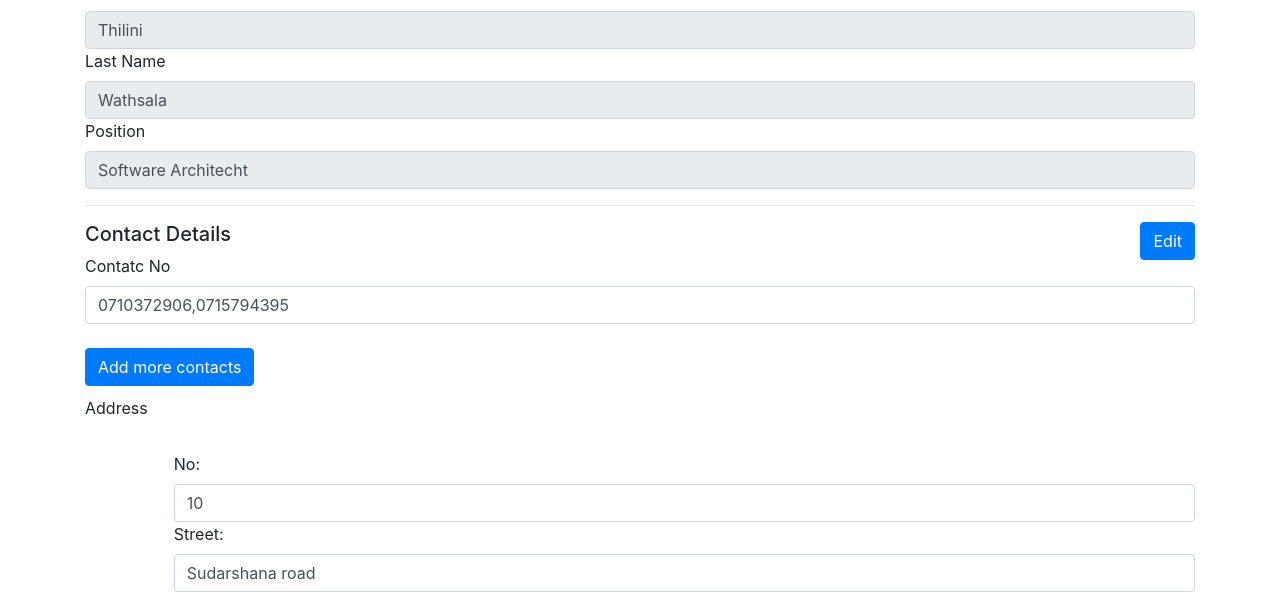
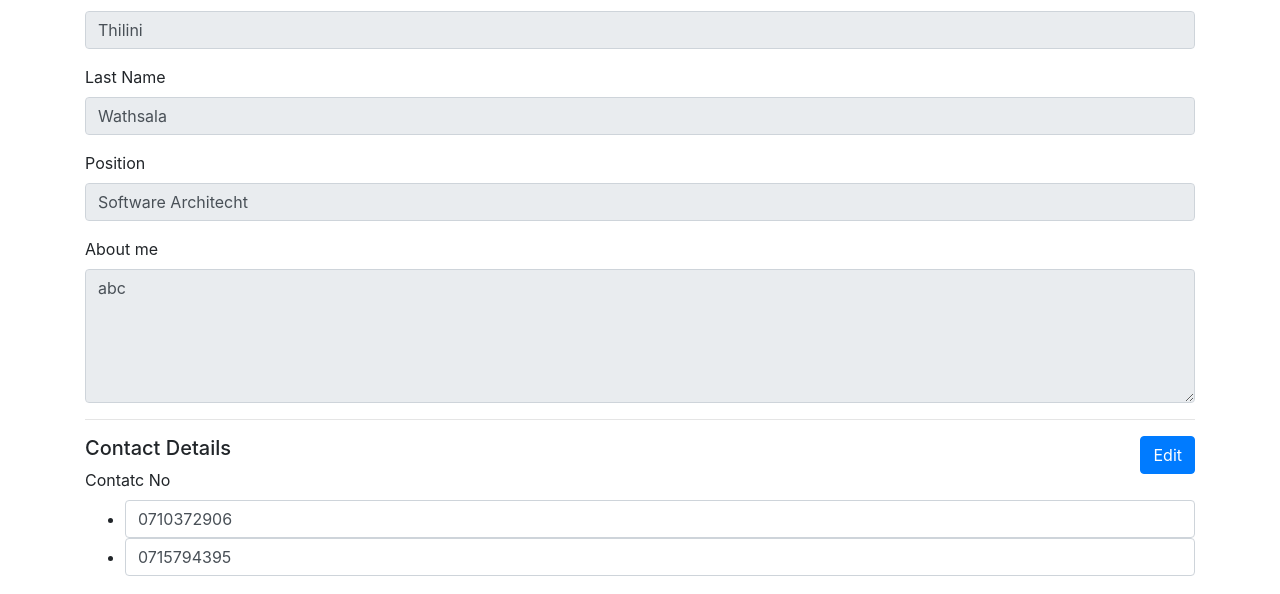
Before and after one commit to ThiliniWathsala/SoftwareProjectFrontEnd, an Angular app: page / in a window 1280 px wide. Shown: the part 275-869 px from the top of the page. Built offline with nearby package versions, Linux system fonts and the light colour scheme.

Commit message:
first phase finished

```diff
--- a/src/app/user/user.component.html
+++ b/src/app/user/user.component.html
@@ -1,3 +1,4 @@
+<!--set image and background -->
 <div class="container">
   <div class="row">
     <div class="col-md-12">
@@ -8,13 +9,13 @@
         <p>{{user.fname}} {{user.lname}}</p>
         <p>{{user.position}}</p>
       </div>
-
+<!--set personal details-->
       <hr>
       <div>
         <h5 style="display:inline-block">Personal Details</h5>
         <button style="float:right" class="btn btn-primary"  (click)="PersonDetailsEditButtonClick($event)" >Edit</button>
       </div>
-      <div class="from-group">
+      <div class="form-group">
       <label for="fname">First Name</label>
       <input
         [disabled]="isPersonDetailsEditableDisabled"
@@ -23,33 +24,62 @@
         [(ngModel)]="user.fname"
         value="{{user.fname}}">
     </div>
-    <div class="from-group">
+    <div class="form-group">
         <label for="lname">Last Name</label>
         <input
+        [(ngModel)]="user.lname"
         [disabled]="isPersonDetailsEditableDisabled"
         class="form-control"
         type="text" value="{{user.lname}}">
       </div>
-      <div class="from-group">
+      <div class="form-group">
           <label for="Position">Position</label>
           <input
+          [(ngModel)]="user.position"
           [disabled]="isPersonDetailsEditableDisabled"
           class="form-control"
           type="text"  value="{{user.position}}">
         </div>
+        <div class="form-group">
+          <label for="About-me">About me</label>
+              <textarea
 
+            [(ngModel)]="user. aboutme"
+            [disabled]="isPersonDetailsEditableDisabled"
+            class="form-control"
+            cols="30"
+            rows="5"
+            type="text"  value="{{user. aboutme}}">
+
+          </textarea>
+        </div>
+<!--set contact details-->
         <hr>
         <div>
           <h5 style="display:inline-block">Contact Details</h5>
-          <button style="float:right" class="btn btn-primary" >Edit</button>
+            <button
+              style="float:right"
+              class="btn btn-primary"
+             (click)="ContactDetailsEditableDisabled($event)">Edit</button>
         </div>
         <div class="from-group">
             <label for="Contact">Contatc No</label>
+          <ul >
+            <li *ngFor="let contact of user.contacts">
+
             <input
             class="form-control"
-            type="text"  value="{{user.contacts}}">
+            type="text"  value="{{contact}}">
+          </li>
+          </ul>
           </div><br>
-        <button style="float:left" class="btn btn-primary" >Add more contacts</button><br><br>
+        <button
+        *ngIf = "!isContactDetailsEditableDisabled"
+        style="float:left"
+        class="btn btn-primary"
+        (click)="addNewContact($event)"
+        [disabled]="isContactDetailsEditableDisabled"
+        >Add more contacts</button><br><br>
         <label for="Contact">Address</label>
         <br><br>
         <div style="margin-left:8%">
--- a/src/app/user/user.component.ts
+++ b/src/app/user/user.component.ts
@@ -1,4 +1,4 @@
-import { Component, OnInit } from '@angular/core';
+import { Component, OnInit, ViewChild, ElementRef } from '@angular/core';
 import { User } from '../models/User';
 import { UserServices } from '../Services/User.services';
 
@@ -12,14 +12,27 @@ export class UserComponent implements OnInit {
     user:User // user variable and User is type
 
   isPersonDetailsEditableDisabled=true; // used to control disable property in personal details
-
+  isContactDetailsEditableDisabled=true;// control disable property in contact details
+  //@ViewChild("contactListt") contactList:ElementRef; // to refer each element
 
 
 
   constructor(private userService:UserServices) { }
 
-  PersonDetailsEditButtonClick(event){
+  PersonDetailsEditButtonClick(event){     //used to edit person details
     return this.isPersonDetailsEditableDisabled=false;
+  }
+
+  ContactDetailsEditableDisabled(event){    //used to edit contact detail
+    return this.isContactDetailsEditableDisabled=false;
+
+  }
+
+  addNewContact(event){
+     const addNewContact= prompt("Enter number");
+     this.user.contacts.push(addNewContact);
+
+
   }
 
   ngOnInit() {
```
Lines whose indentation alone changed are shown as unchanged.
